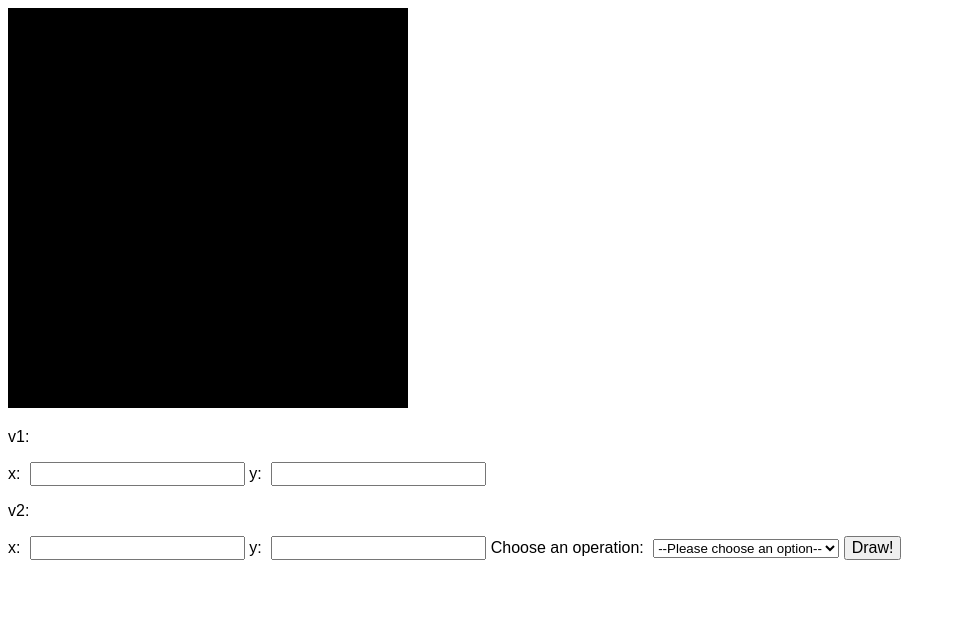
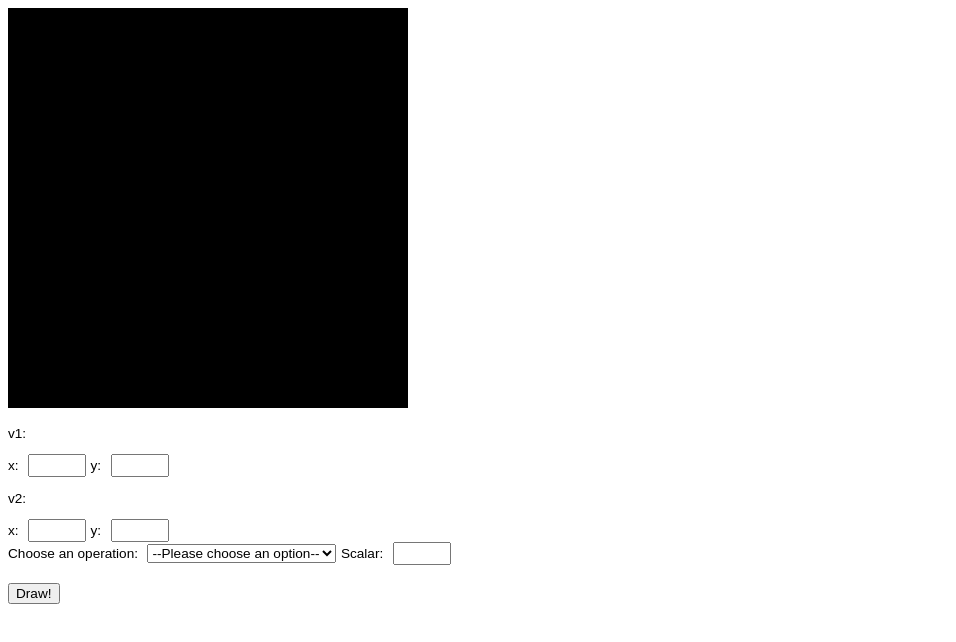
Before and after one commit to jjoshall/CSE-160-ASG-0, a plain HTML site: page ASG0/asg0.html in a window 1280 px wide. Shown: the whole page, without its empty margins (0-956 px from the left). Drawn offline with Linux system fonts and the light colour scheme.

Commit message:
step 5 done mul and div working

```diff
--- a/ASG0/asg0.css
+++ b/ASG0/asg0.css
@@ -7,6 +7,11 @@ label {
     margin-right: 5px;
 }
 
-input, label {
-    font-size: 1em;
+input, label, select, p {
+    font-size: 0.85em;
 }
+
+input[type="text"] {
+    width: 50px;
+    padding: 2px;
+}
--- a/ASG0/asg0.html
+++ b/ASG0/asg0.html
@@ -37,6 +37,9 @@
         <input type="text" id="y2" name="y2" required
             minlength="1" />
 
+
+
+        <br>
         <label for="operation-select">Choose an operation:</label>
 
         <select name="operation" id="operation-select">
@@ -47,6 +50,12 @@
             <option value="Mul">Mul</option>
         </select>
 
+        <label for="Scalar">Scalar:</label>
+
+        <input type="text" id="Scalar" name="Scalar" required
+            minlength="1" />
+
+        <br><br>
         <input type="button" value="Draw!" onclick="drawVector()"></input>
     </body>
 </html>
--- a/ASG0/asg0.js
+++ b/ASG0/asg0.js
@@ -58,7 +58,12 @@ function drawVector() {
     handleDrawEvent(v1, "red");
     handleDrawEvent(v2, "blue"); // Draw the second vector in blue
 
-    let scalar = 1;
+    let scalarInput = document.getElementById("Scalar").value; // Get the scalar value
+    let scalar = parseFloat(scalarInput); // Parse the scalar value
+    if ((op === "Mul" || op === "Div") && isNaN(scalar)) {
+        alert("Invalid input for scalar.");
+        return;
+    }
 
     if (op === "Add") {
         let v3 = new Vector3([x1, y1, 0]).add(v2); // Add the two vectors
```
